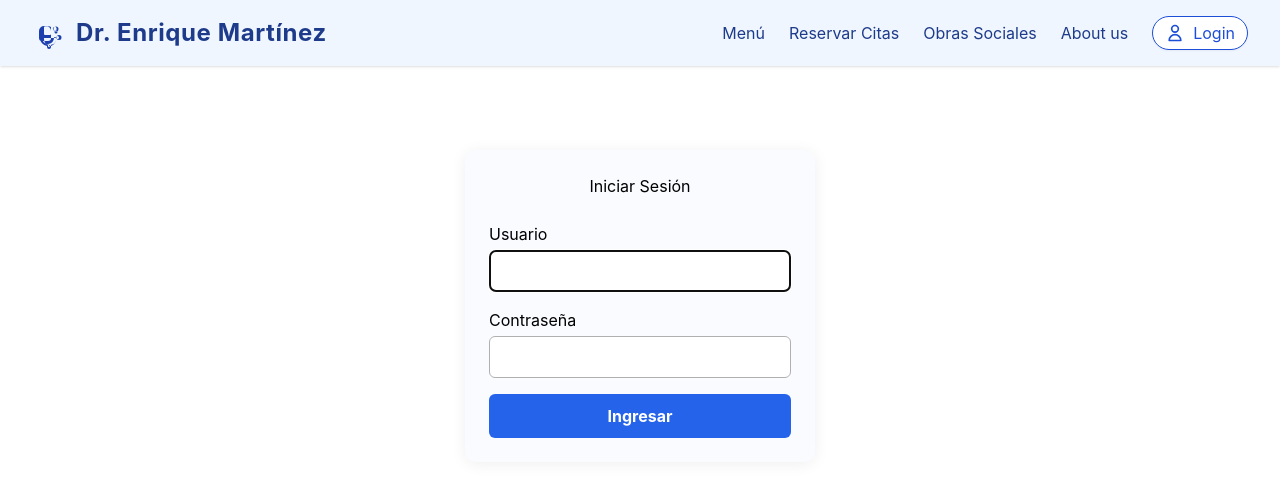
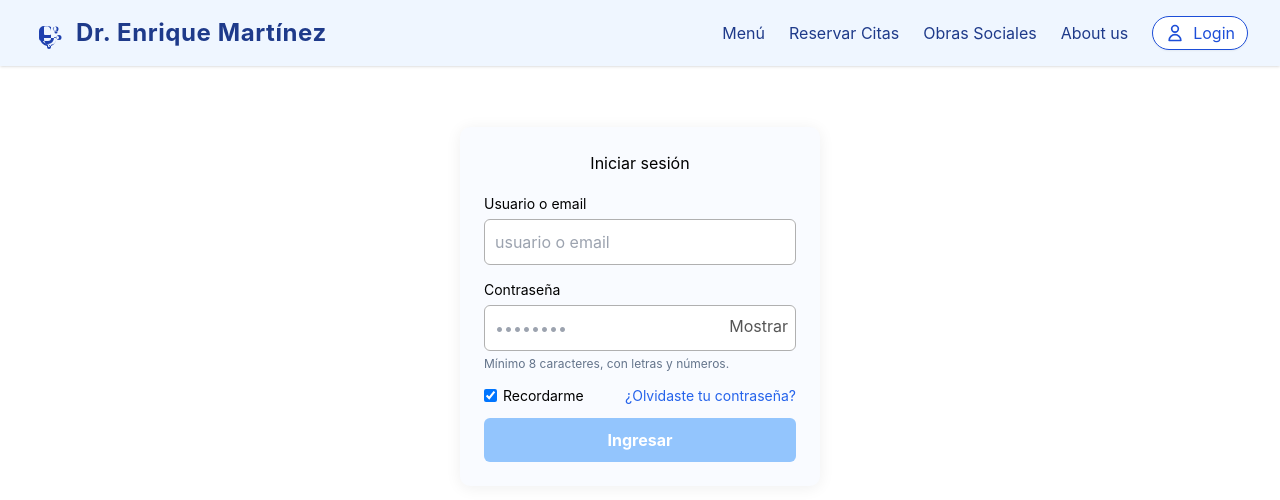
Before and after one commit to ivancao22/Tp_WebMedicos, a React (Create React App) app in the folder tp_medicos/: page /login in a window 1280 px wide. Shown: the top 500 px of the page. Built offline with nearby package versions, Linux system fonts and the light colour scheme.

Commit message:
fix
hola

```diff
--- a/tp_medicos/src/components/Header.jsx
+++ b/tp_medicos/src/components/Header.jsx
@@ -15,7 +15,7 @@ export default function Header() {
         <span className="font-bold text-2xl tracking-wide">Dr. Enrique Martínez</span>
       </div>
       <nav className="flex items-center gap-6 text-md">
-        <Link to="/menu" className="hover:text-blue-600 transition">Menú</Link>
+        <Link to="/" className="hover:text-blue-600 transition">Menú</Link>
         <Link to="/citas" className="hover:text-blue-600 transition">
           {user ? "Ver Citas" : "Reservar Citas"}
         </Link>
--- a/tp_medicos/src/components/TestimonialSliders.jsx
+++ b/tp_medicos/src/components/TestimonialSliders.jsx
@@ -32,7 +32,7 @@ export default function TestimonialSlider() {
               <img
                 src={t.foto}
                 alt={`Foto de ${t.nombre}`}
-                className="w-20 h-20 rounded-full mb-4 object-cover border-4 border-blue-100 shadow"
+                className="w-20 h-20 rounded-full mb-4 object-cover ring-4 ring-blue-100 shadow"
                 style={{ backgroundColor: "#e5edfa" }}
               />
               <p className="text-gray-700 text-base italic mb-4 text-center">
--- a/tp_medicos/src/pages/LandingPage.jsx
+++ b/tp_medicos/src/pages/LandingPage.jsx
@@ -46,7 +46,7 @@ export default function Landing() {
         viewport={{ once: true }}
         className="w-full mb-14"
       >
-        <div className="max-w-5xl w-full mx-auto px-4">
+        <div className="max-w-5xl w-full mx-auto px-4 text-align-center">
           <Beneficios />
         </div>
       </motion.div>
--- a/tp_medicos/src/pages/LoginPage.jsx
+++ b/tp_medicos/src/pages/LoginPage.jsx
@@ -1,131 +1,249 @@
-import React, { useState } from 'react';
-import { useAuth } from '../auth/AuthContext';
-import { useNavigate } from 'react-router-dom';
+import React, { useMemo, useState } from "react";
+import { useAuth } from "../auth/AuthContext";
+import { useNavigate } from "react-router-dom";
 
-export function Login() {
+export default function Login() {
   const { login } = useAuth();
   const navigate = useNavigate();
-  const [username, setUsername] = useState('');
-  const [password, setPassword] = useState('');
-  const [status, setStatus] = useState('idle'); // idle | loading | success | error
-  const [error, setError] = useState('');
 
-  const validate = () => {
-    if (!username || !password) {
-      setError('Completa ambos campos.');
-      return false;
-    }
-    if (username.length < 3) {
-      setError('El usuario debe tener al menos 3 caracteres.');
-      return false;
-    }
-    if (password.length < 4) {
-      setError('La contraseña debe tener al menos 4 caracteres.');
-      return false;
-    }
-    setError('');
-    return true;
-  };
+  const [username, setUsername] = useState("");
+  const [password, setPassword] = useState("");
+  const [showPass, setShowPass] = useState(false);
+  const [remember, setRemember] = useState(true);
 
-  const handleSubmit = async (e) => {
+  const [touched, setTouched] = useState({ u: false, p: false });
+  const [status, setStatus] = useState("idle"); // idle | loading | success | error
+  const [error, setError] = useState("");
+
+  // ── Validaciones ──────────────────────────────────────────────────────────────
+  const userError = useMemo(() => {
+    if (!touched.u) return "";
+    if (!username) return "Ingresá el usuario o email.";
+    if (username.length < 3) return "El usuario debe tener al menos 3 caracteres.";
+    return "";
+  }, [username, touched.u]);
+
+  const passError = useMemo(() => {
+    if (!touched.p) return "";
+    if (!password) return "Ingresá la contraseña.";
+    if (password.length < 8) return "Mínimo 8 caracteres.";
+    if (!/[A-Za-z]/.test(password) || !/\d/.test(password))
+      return "Debe incluir letras y números.";
+    return "";
+  }, [password, touched.p]);
+
+  const formValid = username && password && !userError && !passError;
+
+  async function handleSubmit(e) {
     e.preventDefault();
-    if (!validate()) return;
+    setTouched({ u: true, p: true });
+    if (!formValid || status === "loading") return;
 
-    setStatus('loading');
-    setError('');
+    setStatus("loading");
+    setError("");
+
     try {
-      const res = await login({ username, password });
-      if (res.status === 200) {
-        setStatus('success');
-        navigate('/reservar-citas'); // Redirige directo al área admin
+      // Podés pasar remember si tu AuthContext lo soporta
+      const res = await login({ username, password, remember });
+      if (res?.status === 200) {
+        setStatus("success");
+        navigate("/reservar-citas");
       } else {
-        setStatus('error');
-        setError(res.message || 'Error desconocido');
+        throw new Error(res?.message || "Credenciales inválidas");
       }
     } catch (err) {
-      setStatus('error');
-      setError(err.message || 'Error desconocido');
+      setStatus("error");
+      setError(err?.message || "No se pudo iniciar sesión.");
+    } finally {
+      setStatus((s) => (s === "success" ? s : "idle"));
     }
-  };
+  }
 
   return (
-    <div style={{
-      minHeight: '60vh',
-      display: 'flex',
-      alignItems: 'center',
-      justifyContent: 'center'
-    }}>
+    <div
+      style={{
+        minHeight: "60vh",
+        display: "flex",
+        alignItems: "center",
+        justifyContent: "center",
+        padding: 16,
+      }}
+    >
       <form
+        onSubmit={handleSubmit}
+        noValidate
+        autoComplete="on"
         style={{
-          width: 350,
+          width: 360,
           padding: 24,
-          background: '#f9fbff',
+          background: "#f9fbff",
           borderRadius: 10,
-          boxShadow: '0 2px 16px #0001',
+          boxShadow: "0 2px 16px #0001",
         }}
-        onSubmit={handleSubmit}
-        autoComplete="off"
       >
-        <h2 style={{ textAlign: 'center', marginBottom: 24 }}>Iniciar Sesión</h2>
-        <div style={{ marginBottom: 16 }}>
-          <label>Usuario</label>
-          <input
-            type="text"
-            value={username}
-            onChange={e => setUsername(e.target.value)}
+        <h2 style={{ textAlign: "center", marginBottom: 16 }}>Iniciar sesión</h2>
+
+        {error && (
+          <div
+            role="alert"
             style={{
-              width: '100%',
-              padding: 8,
-              marginTop: 4,
-              borderRadius: 6,
-              border: '1px solid #b0b0b0'
+              background: "#fee2e2",
+              border: "1px solid #fecaca",
+              color: "#991b1b",
+              borderRadius: 8,
+              padding: "8px 10px",
+              marginBottom: 12,
+              fontSize: 14,
+              textAlign: "center",
             }}
-            autoFocus
-            disabled={status === 'loading'}
-          />
-        </div>
-        <div style={{ marginBottom: 16 }}>
-          <label>Contraseña</label>
-          <input
-            type="password"
-            value={password}
-            onChange={e => setPassword(e.target.value)}
-            style={{
-              width: '100%',
-              padding: 8,
-              marginTop: 4,
-              borderRadius: 6,
-              border: '1px solid #b0b0b0'
-            }}
-            disabled={status === 'loading'}
-          />
-        </div>
-        {error && (
-          <div style={{ color: 'red', marginBottom: 12, textAlign: 'center' }}>
+          >
             {error}
           </div>
         )}
+
+        {/* Usuario */}
+        <div style={{ marginBottom: 12 }}>
+          <label htmlFor="login-user" style={{ fontSize: 14 }}>
+            Usuario o email
+          </label>
+          <input
+            id="login-user"
+            type="text"
+            value={username}
+            onChange={(e) => {
+              setUsername(e.target.value);
+              if (error) setError("");
+            }}
+            onBlur={() => setTouched((t) => ({ ...t, u: true }))}
+            placeholder="usuario o email"
+            autoComplete="username"
+            disabled={status === "loading"}
+            style={{
+              width: "100%",
+              padding: 10,
+              marginTop: 4,
+              borderRadius: 6,
+              border: `1px solid ${userError ? "#fca5a5" : "#b0b0b0"}`,
+              outline: "none",
+            }}
+          />
+          {userError && (
+            <div style={{ color: "#b91c1c", fontSize: 12, marginTop: 4 }}>
+              {userError}
+            </div>
+          )}
+        </div>
+
+        {/* Password */}
+        <div style={{ marginBottom: 12 }}>
+          <label htmlFor="login-pass" style={{ fontSize: 14 }}>
+            Contraseña
+          </label>
+          <div style={{ position: "relative" }}>
+            <input
+              id="login-pass"
+              type={showPass ? "text" : "password"}
+              value={password}
+              onChange={(e) => {
+                setPassword(e.target.value);
+                if (error) setError("");
+              }}
+              onBlur={() => setTouched((t) => ({ ...t, p: true }))}
+              placeholder="••••••••"
+              autoComplete="current-password"
+              disabled={status === "loading"}
+              style={{
+                width: "100%",
+                padding: "10px 38px 10px 10px",
+                marginTop: 4,
+                borderRadius: 6,
+                border: `1px solid ${passError ? "#fca5a5" : "#b0b0b0"}`,
+                outline: "none",
+              }}
+            />
+            <button
+              type="button"
+              onClick={() => setShowPass((s) => !s)}
+              aria-label={showPass ? "Ocultar contraseña" : "Mostrar contraseña"}
+              style={{
+                position: "absolute",
+                right: 8,
+                top: "50%",
+                transform: "translateY(-50%)",
+                border: "none",
+                background: "transparent",
+                color: "#555",
+                cursor: "pointer",
+              }}
+              disabled={status === "loading"}
+            >
+              {showPass ? "Ocultar" : "Mostrar"}
+            </button>
+          </div>
+          {passError && (
+            <div style={{ color: "#b91c1c", fontSize: 12, marginTop: 4 }}>
+              {passError}
+            </div>
+          )}
+          <div style={{ color: "#64748b", fontSize: 12, marginTop: 4 }}>
+            Mínimo 8 caracteres, con letras y números.
+          </div>
+        </div>
+
+        {/* Recordarme */}
+        <div
+          style={{
+            display: "flex",
+            justifyContent: "space-between",
+            alignItems: "center",
+            marginBottom: 12,
+          }}
+        >
+          <label style={{ fontSize: 14, display: "inline-flex", gap: 6 }}>
+            <input
+              type="checkbox"
+              checked={remember}
+              onChange={(e) => setRemember(e.target.checked)}
+              disabled={status === "loading"}
+            />
+            Recordarme
+          </label>
+          <button
+            type="button"
+            onClick={() => alert("Recupero de contraseña: a implementar")}
+            style={{
+              border: "none",
+              background: "transparent",
+              color: "#2563eb",
+              fontSize: 14,
+              cursor: "pointer",
+            }}
+          >
+            ¿Olvidaste tu contraseña?
+          </button>
+        </div>
+
+        {/* Submit */}
         <button
           type="submit"
+          disabled={!formValid || status === "loading"}
           style={{
-            width: '100%',
-            padding: '10px 0',
+            width: "100%",
+            padding: "10px 0",
             borderRadius: 6,
-            border: 'none',
-            background: '#2563eb',
-            color: '#fff',
-            fontWeight: 'bold',
+            border: "none",
+            background: !formValid || status === "loading" ? "#93c5fd" : "#2563eb",
+            color: "#fff",
+            fontWeight: "bold",
             fontSize: 16,
-            cursor: status === 'loading' ? 'wait' : 'pointer',
-            opacity: status === 'loading' ? 0.7 : 1
+            cursor: !formValid || status === "loading" ? "not-allowed" : "pointer",
+            opacity: status === "loading" ? 0.85 : 1,
+            transition: "background .15s",
           }}
-          disabled={status === 'loading'}
         >
-          {status === 'loading' ? 'Ingresando...' : 'Ingresar'}
+          {status === "loading" ? "Ingresando..." : "Ingresar"}
         </button>
       </form>
     </div>
   );
 }
-
-export default Login;
```
Also changed, not shown: tp_medicos/src/components/Beneficios.jsx (+12 -9 lines).
